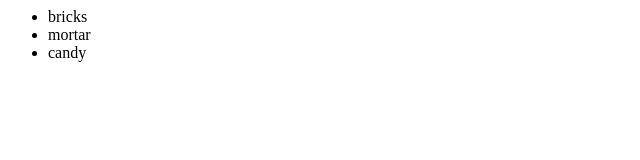
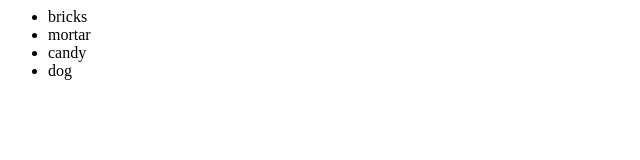
Before and after one commit to Andrew-Guan/newGitTest, a plain HTML site: page index.html in a window 1280 px wide. Shown: the full height of the page, 0-640 px from the left. Drawn offline with Linux system fonts and the light colour scheme.

Commit message:
Andrew adds index.html

```diff
--- a/index.html
+++ b/index.html
@@ -8,6 +8,7 @@
 			<li>bricks</li>
 			<li>mortar</li>
 			<li>candy</li>
+			<li>dog</li>
 		</ul>
 	</div>
 </body>
```
